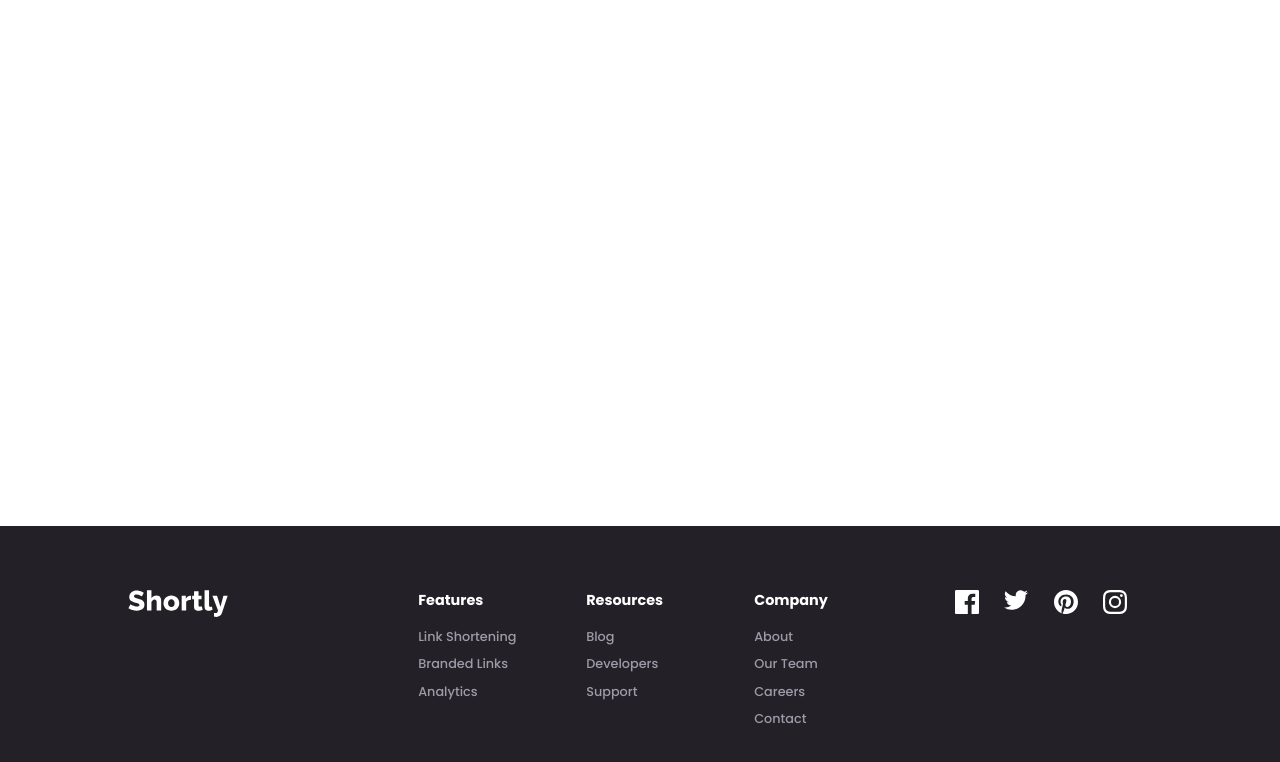
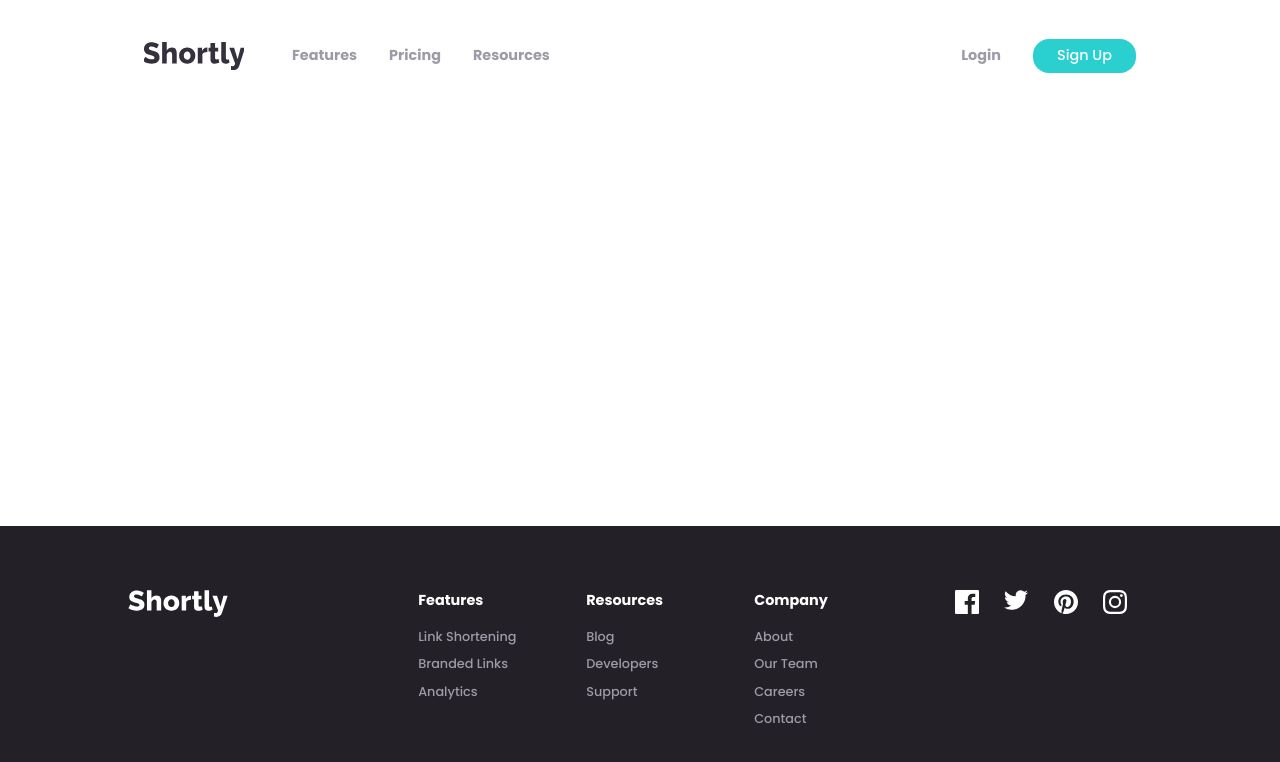
Before and after one commit to HenriqueAmorim20/shortly, a Nuxt app: page / in a window 1280 px wide. Shown: the top 762 px of the page. Built offline with nearby package versions, Linux system fonts and the light colour scheme.

Commit message:
Navbar desktop

```diff
--- a/layouts/nav-desktop.vue
+++ b/layouts/nav-desktop.vue
@@ -1,5 +1,13 @@
 <template>
-  <div>Desktop</div>
+  <v-app-bar class="navbar" height="80" flat color="#fff">
+    <v-img class="logo-img" :src="require('@/static/logo-dark.svg')"></v-img>
+    <span v-for="index in 3" :key="index" class="menu-item">
+      {{ menu[index - 1] }}
+    </span>
+    <v-spacer></v-spacer>
+    <span class="menu-item">{{ menu[3] }}</span>
+    <span class="menu-item-auth">{{ menu[4] }}</span>
+  </v-app-bar>
 </template>
 <script>
 export default {
@@ -12,4 +20,54 @@ export default {
   },
 };
 </script>
-<style scoped></style>
+<style scoped>
+.navbar {
+  max-width: 80%;
+  margin: 0 auto;
+  padding-top: 1rem;
+  color: var(--DarkViolet) !important;
+}
+.logo-img {
+  max-width: 100px !important;
+  margin-right: 2rem;
+}
+
+.menu-item {
+  font-size: 0.9rem;
+  color: var(--GrayishViolet);
+  font-weight: 700;
+  text-transform: capitalize;
+  margin: 0 1rem;
+  cursor: pointer;
+}
+
+.menu-item:hover {
+  color: var(--DarkViolet);
+}
+
+.menu-item-auth {
+  font-size: 0.9rem;
+  color: var(--White);
+  background-color: var(--Cyan);
+  padding: 0.4rem 1.5rem;
+  border-radius: 1rem;
+  text-transform: capitalize;
+  margin-left: 1rem;
+  cursor: pointer;
+}
+
+.menu-item-auth:hover {
+  opacity: 0.7;
+}
+
+@media (max-width: 850px) {
+  .navbar {
+    max-width: 90%;
+  }
+}
+@media (max-width: 750px) {
+  .navbar {
+    max-width: 95%;
+  }
+}
+</style>
--- a/layouts/navbar.vue
+++ b/layouts/navbar.vue
@@ -16,7 +16,7 @@ export default {
   },
   data() {
     return {
-      menu: [],
+      menu: ["features", "pricing", "resources", "login", "sign up",],
       width: null,
     };
   },
```
